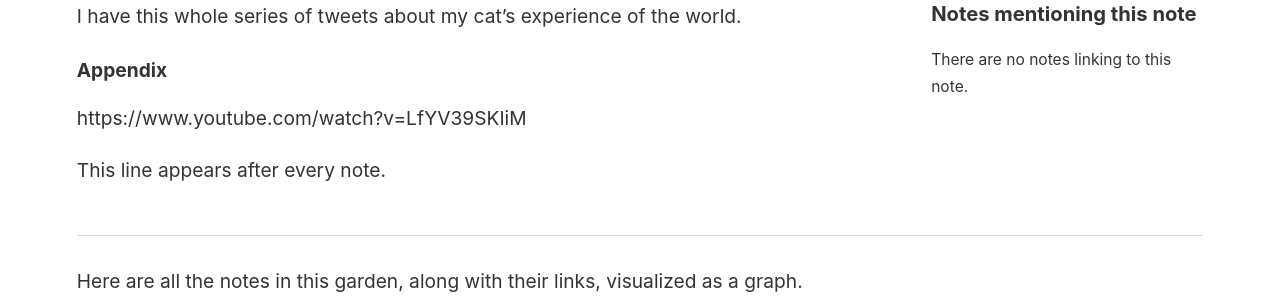
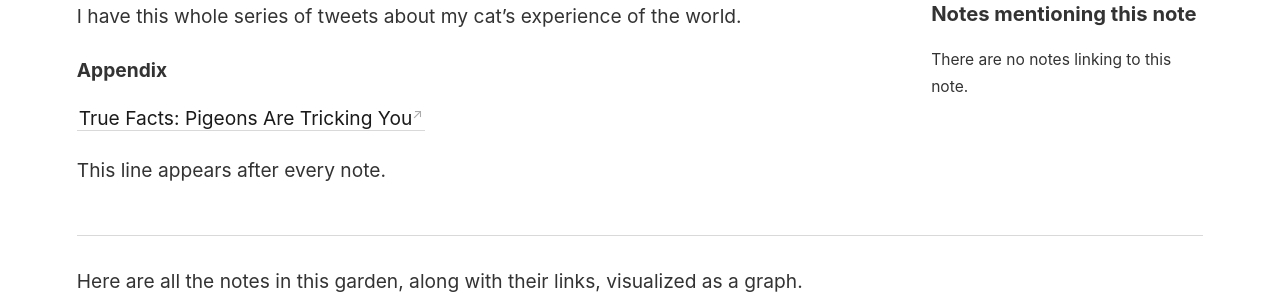
Before and after one commit to DefenderOfBasic/works-in-progress, a Jekyll site: the page built from notebook/_notes/snippets/What cats know.md, in a window 1280 px wide. Shown: the part 276-576 px from the top of the page. Built offline with Jekyll 4.4.1, drawn with Linux system fonts in a browser that asks for light colours.

Commit message:
vault backup: 2024-08-05 19:33:14

```diff
--- a/notebook/_notes/snippets/What cats know.md
+++ b/notebook/_notes/snippets/What cats know.md
@@ -3,4 +3,4 @@ I have this whole series of tweets about my cat's experience of the world.
 
 #### Appendix
 
-https://www.youtube.com/watch?v=LfYV39SKIiM
+[True Facts: Pigeons Are Tricking You](https://www.youtube.com/watch?v=LfYV39SKIiM )
```
